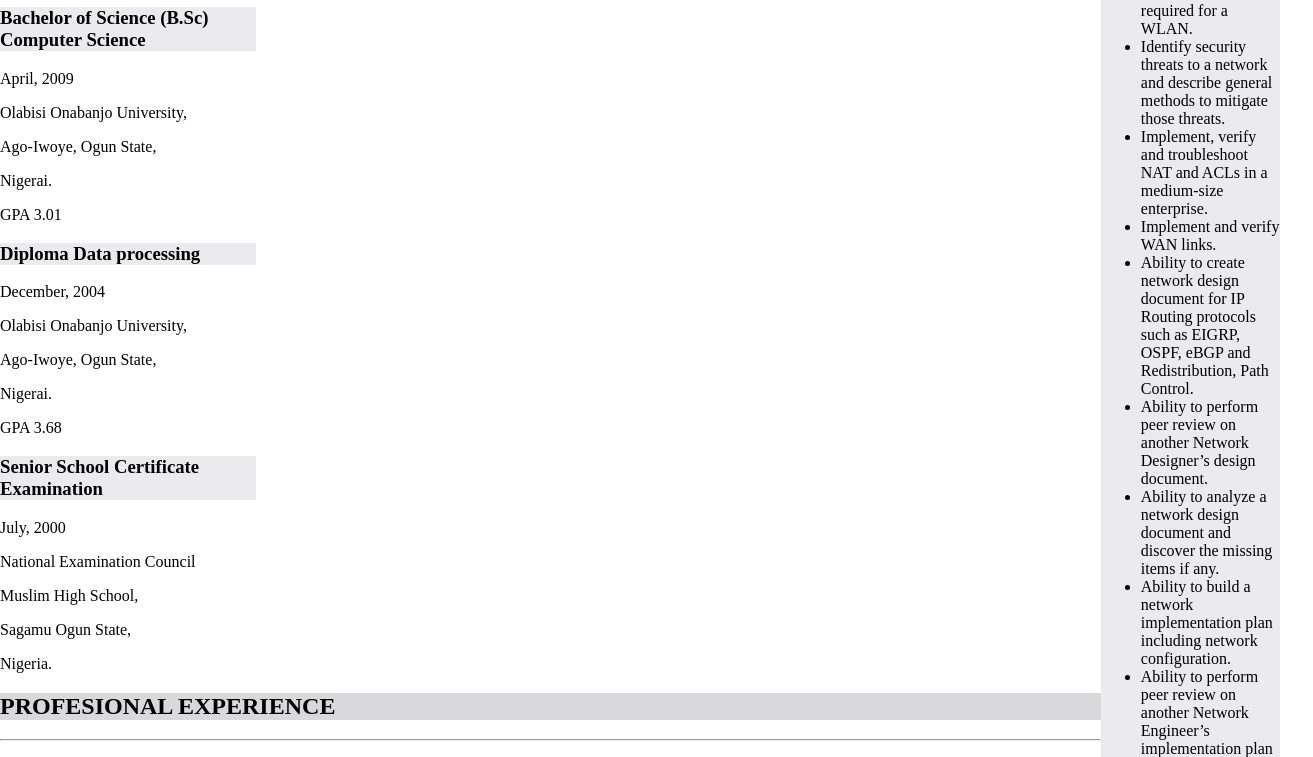
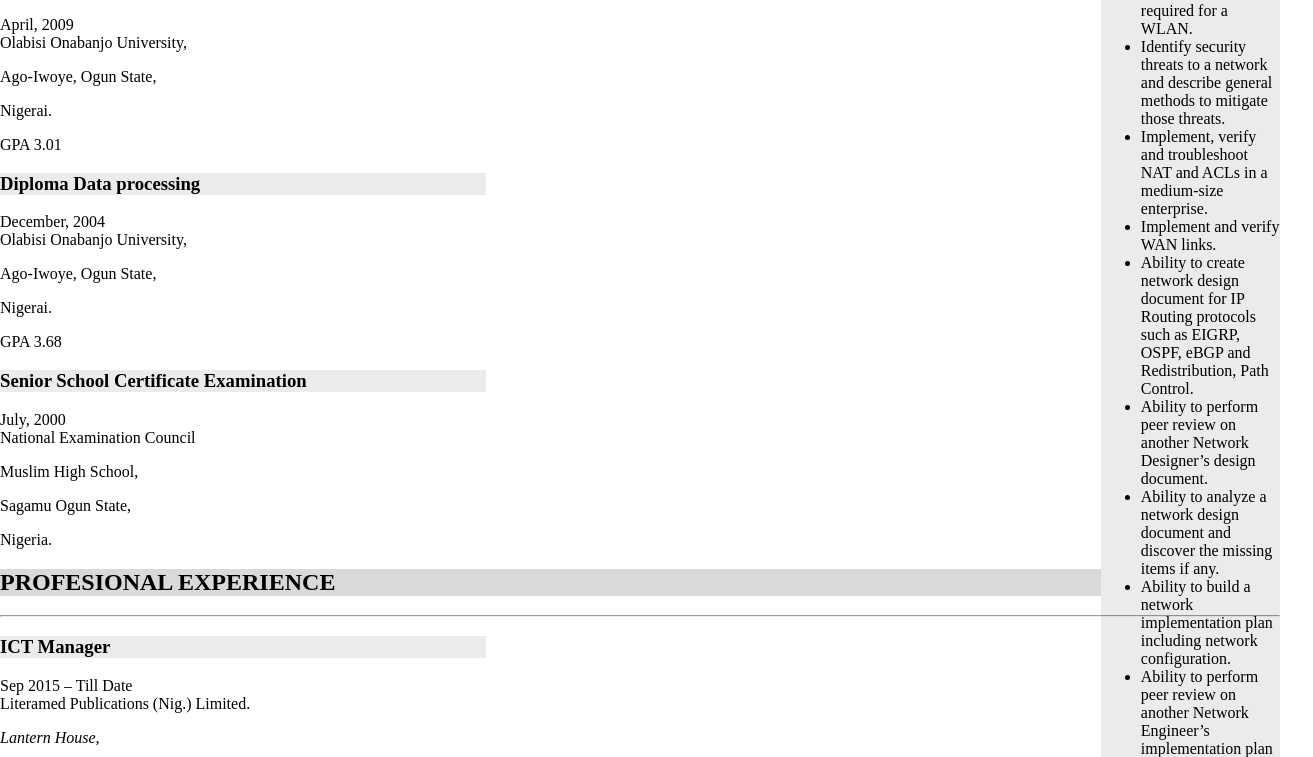
Before and after one commit to TundeDev/tundesundaybakareresume, a plain HTML site: page index.html in a window 1280 px wide. Shown: the part 753-1510 px from the top of the page, 1313 px wide, since content can reach past the window. Drawn offline with Linux system fonts and the light colour scheme.

Commit message:
arrange well 20-5

```diff
--- a/index.html
+++ b/index.html
@@ -35,6 +35,7 @@
 				</address>
 			</div>
 		</header>
+		<div id="size">
 		<aside>
 			<img src="images/tunde.jpg" alt="Tunde Passport">
 			<ul>
@@ -63,6 +64,7 @@
 				<li>	Security Gateway Hardware and software configuration and administration.</li>
 				<li>Project Management.</li>
 				<li>Technical Procurement Officer.</li>
+			</ul>
 				<p>CCNA -- 2009</p>
 				<p>CCNAs -- Training</p>
 				<p>CCNP -- In View</p>
@@ -145,7 +147,7 @@
 						<li>DNS</li>
 						<li>IIS</li>
 						<li>AD FS</li>
-						</ul>
+					</ul>
 		</aside>
 		<section>
 			<p>DATE OF BIRTH: <span>6<sup>th</sup>December, 1981</span></p>
@@ -346,6 +348,6 @@
 		<footer>
 			<p>&copy Tunde Sunday Bakare 2009 - 2018</p>
 		</footer>
-
+	</div>
 	</body>
 </html>
--- a/tunde.css
+++ b/tunde.css
@@ -1,11 +1,13 @@
 html, body {
 	margin: 0;
 	padding: 0;
+
 }
 
 .banner {
 	background-color: rgba(64, 64, 81, 0.3);
-	width: 100%;
+
+
 }
 
 h1 {
@@ -29,6 +31,17 @@ h1 {
 	height: 0;
 }
 
+#size {
+	position: relative;
+
+
+}
+
+section p {
+	margin-top: 0;
+	width: 86%;
+}
+
 h2 {
 	background: rgba(64, 64, 81, 0.2);
 	width: 86%;
@@ -37,15 +50,15 @@ h2 {
 
 h3 {
 	background: rgba(64, 64, 81, 0.1);
-	width: 20%;
+	width: 38%;
 }
 
 aside {
+	position: absolute;
 	float: right;
 	background-color: rgba(64, 64, 81, 0.1);
+	max-width: 14%;
 
-	width: 14%;
-
-
+	right: 0;
 
 }
```
